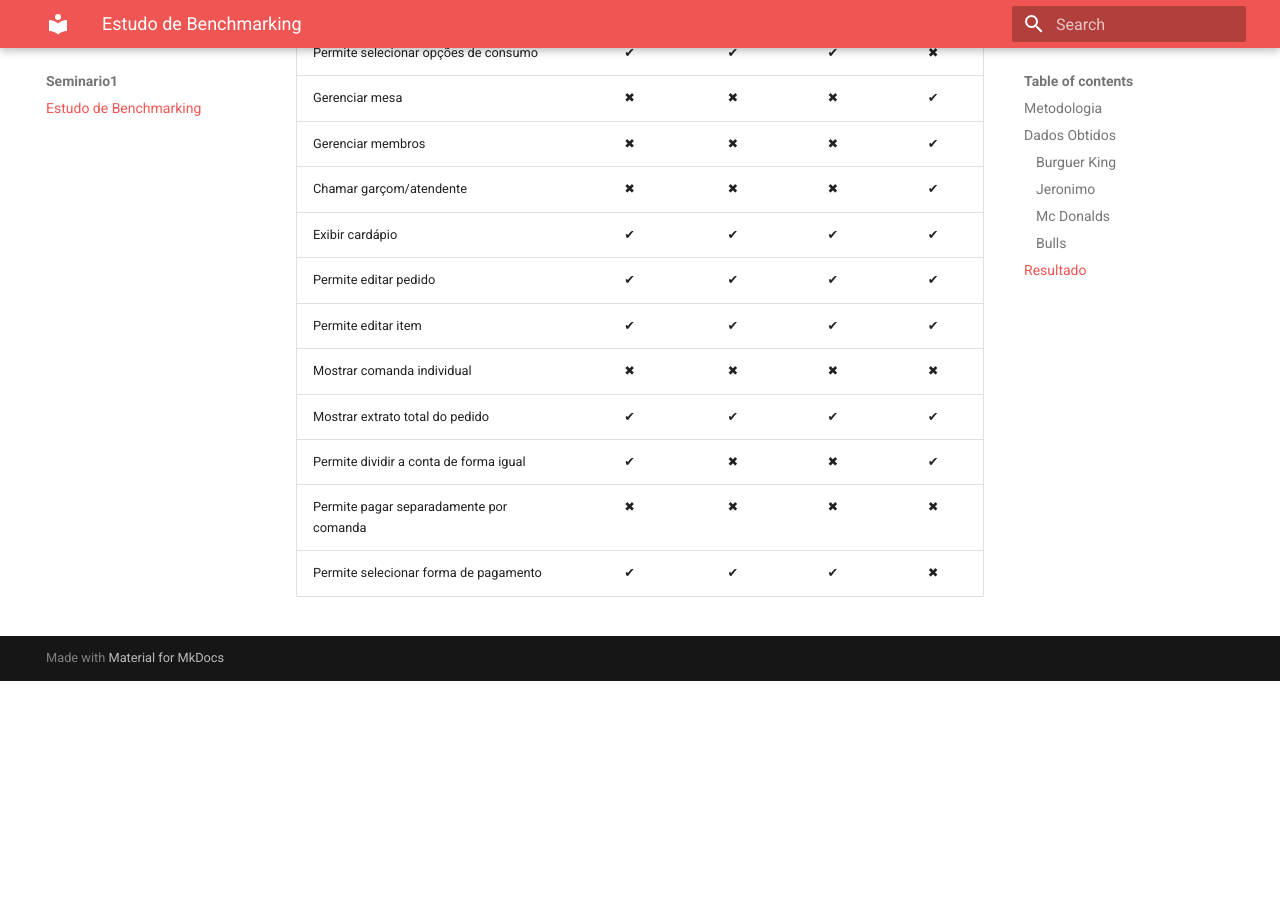
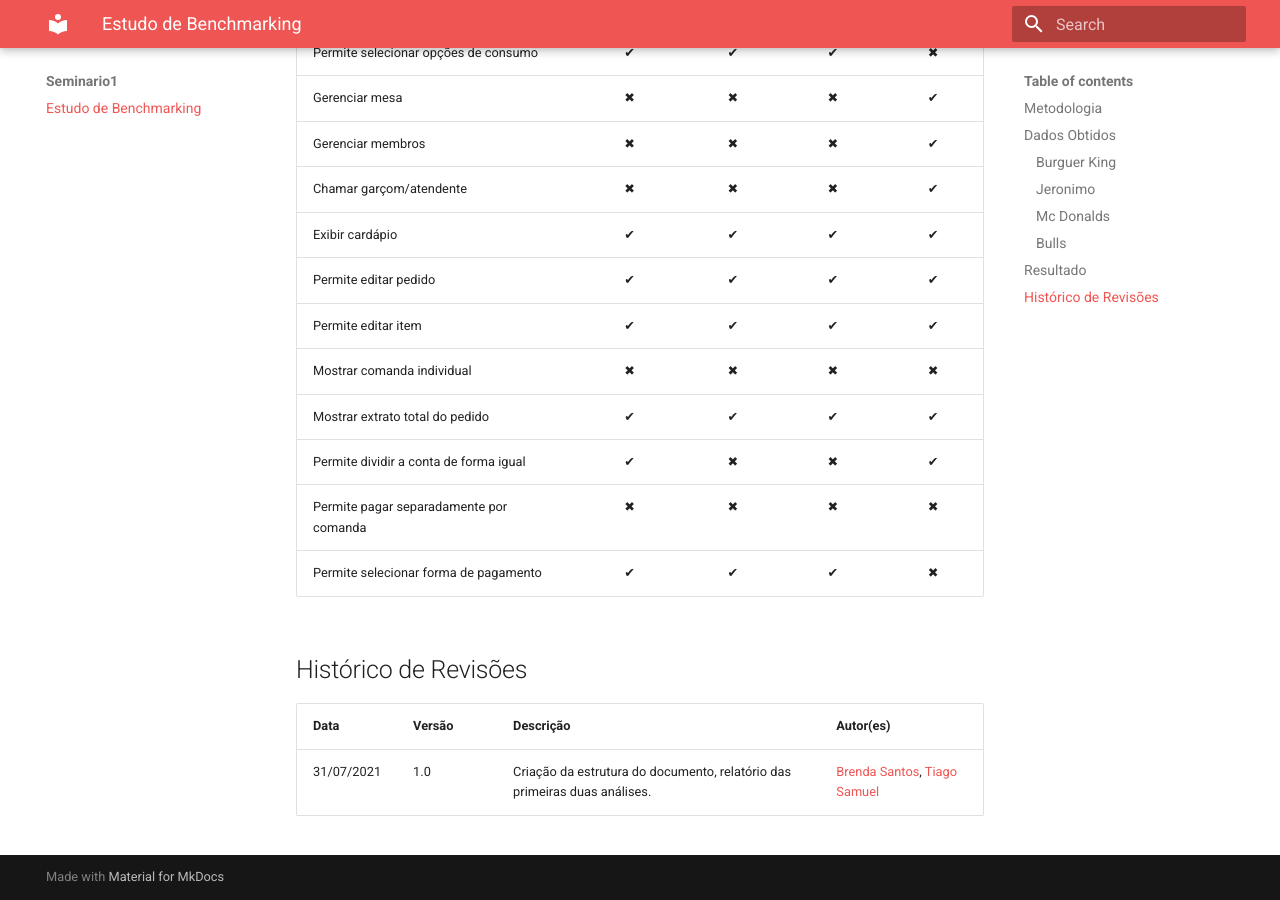
Before and after one commit to UnBArqDsw2021-1/2021.1_G02_TaNaMesa_docs, an MkDocs documentation site: the page built from docs/seminario1/benchmarking.md, in a window 1280 px wide and 900 px high, scrolled down 2835 px. Built offline with MkDocs 1.6.1 and Material for MkDocs 9.7.7, drawn with Linux system fonts in a browser that asks for light colours; before the commit the page ends 3516 px from its top, so only the background shows below that.

Commit message:
Adicionando controle de versao

```diff
--- a/docs/seminario1/benchmarking.md
+++ b/docs/seminario1/benchmarking.md
@@ -62,3 +62,9 @@ Para representar os resultados obtidos através das análises, foi desenvolvido
 | Permite dividir a conta de forma igual | ✔ | ✖ | ✖ | ✔ |
 | Permite pagar separadamente por comanda | ✖ | ✖ | ✖ | ✖ |
 | Permite selecionar forma de pagamento | ✔ | ✔ | ✔ | ✖ |
+
+## Histórico de Revisões
+
+|    Data    | Versão | Descrição |         Autor(es)          |
+| :--------- | :----- | :-------- | :------------------------- |
+| 31/07/2021 |  1.0   | Criação da estrutura do documento, relatório das primeiras duas análises.| [Brenda Santos](https://github.com/brendavsantos), [Tiago Samuel](https://github.com/tsrrodrigues) |
```
